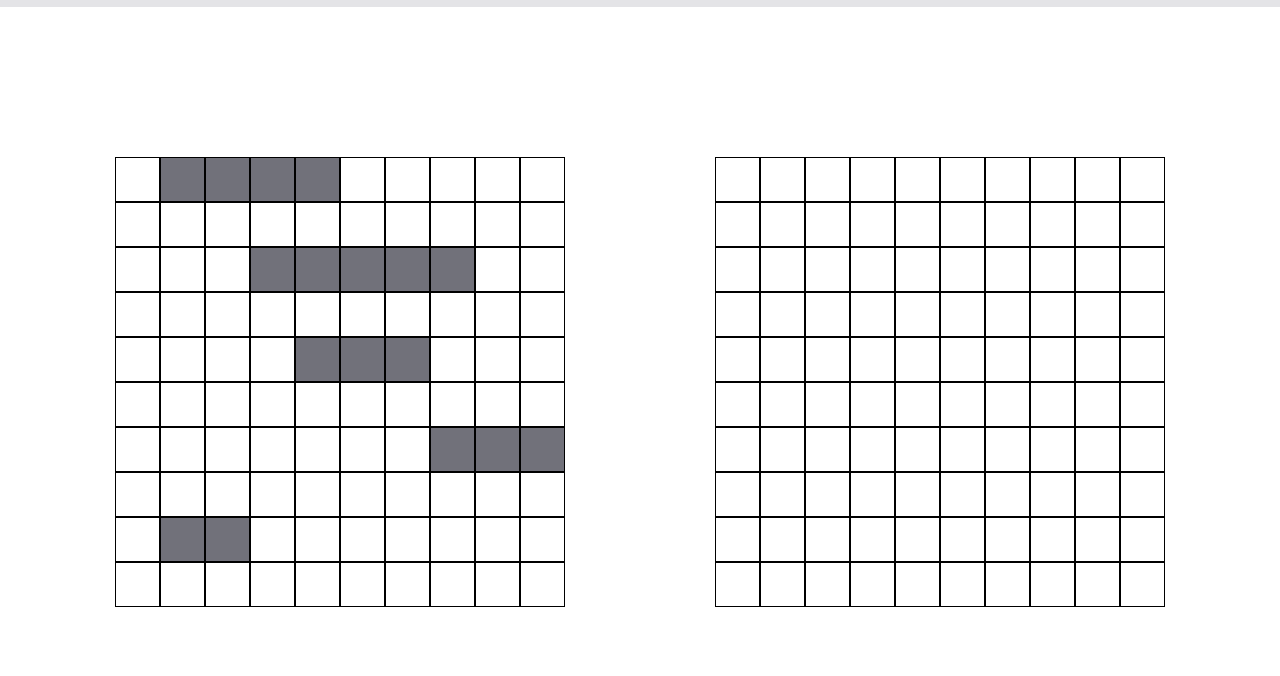
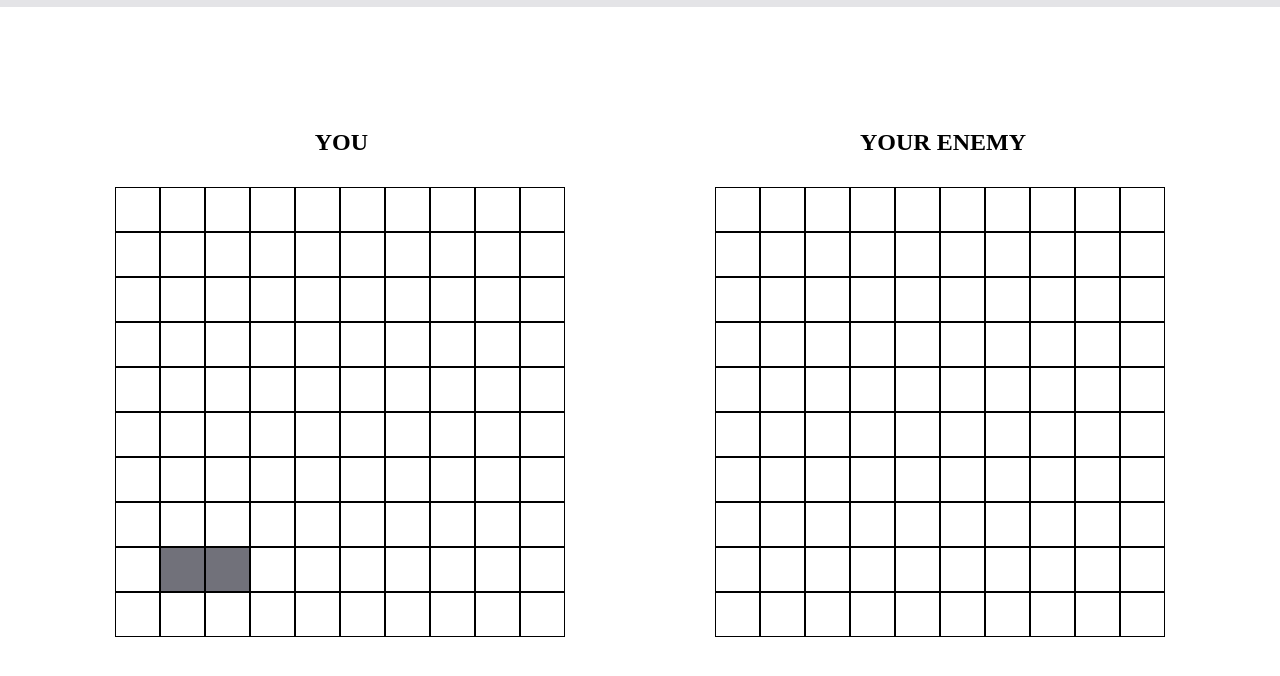
Before and after one commit to Revolution5/battleship, a plain HTML site: page index.html in a window 1280 px wide. Shown: the part 128-804 px from the top of the page. Drawn offline with Linux system fonts and the light colour scheme.

Commit message:
Add winner text and labels for each board

```diff
--- a/index.html
+++ b/index.html
@@ -14,12 +14,16 @@
             <h1 class="title">Battleship</h1>
         </div>
         <div class="content">
-            <div class="human-grid">
+            <div class="winner-text">
+                <h1></h1>
+            </div>
+            <h2 class="player-label">YOU</h2>
+            <h2 class="computer-label">YOUR ENEMY</h2>
+            <div class="grids">
+                <div class="human-grid"></div>
+                <div class="computer-grid"></div>
+            </div>
 
-            </div>
-            <div class="computer-grid">
-
-            </div>
         </div>
     </div>
 </body>
--- a/styles.css
+++ b/styles.css
@@ -17,26 +17,48 @@
 }
 
 .content {
+    display: grid;
+    grid-template-columns: 1fr 1fr;
+    grid-template-rows: 1fr 1fr 5fr 1fr;
+}
+
+.grids {
     display: flex;
     justify-content: center;
     align-items: center;
-    margin-top: 150px;
     gap: 150px;
+    grid-row: 3/3;
+    grid-column: 1/3;
 }
+
+.winner-text {
+    grid-row: 1/1;
+    grid-column: 1/3;
+    justify-self: center;
+    align-self: center;
+}
+
+.player-label {
+    justify-self: end;
+    align-self: center;
+    padding-right: 272px;
+}
+
+.computer-label {
+    justify-self: start;
+    align-self: center;
+    padding-left: 220px;
+}
+
 .human-grid, .computer-grid {
     display: grid;
     grid-template-columns: repeat(10, 45px);
     grid-template-rows: repeat(10, 45px);
-
 }
 
 .human-grid > div, .computer-grid > div {
     border: solid 1px black;
 }
-
-/* .computer-grid > div:hover {
-    background-color: #e4e4e7;
-} */
 
 .square-ship {
     background-color: #71717a;
```
Also changed, not shown: main.js.
